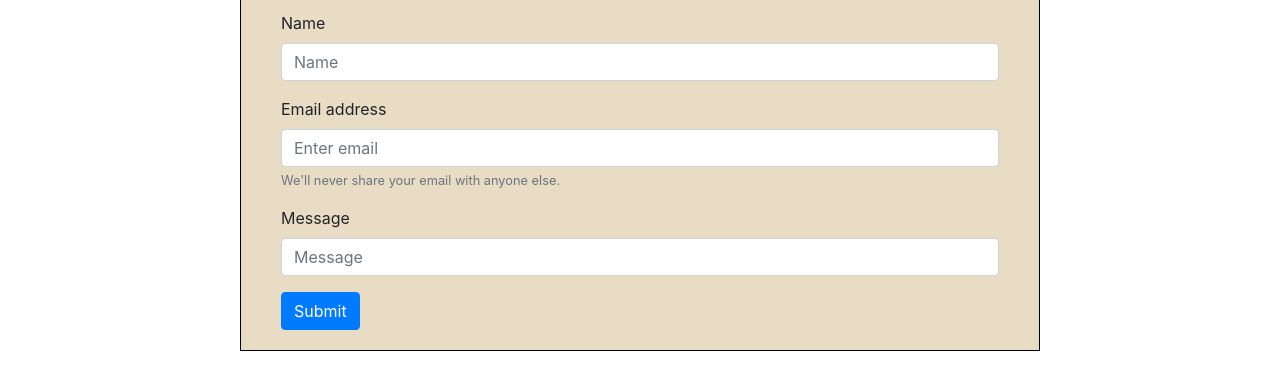
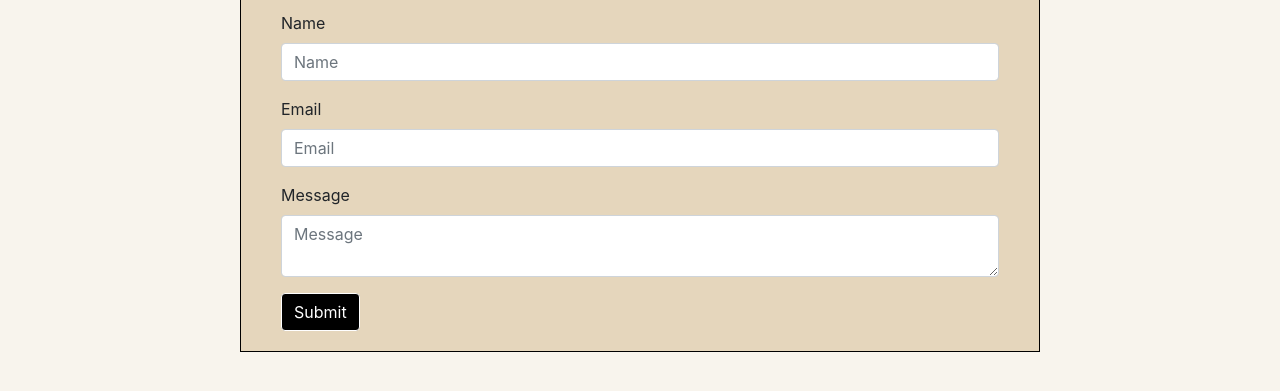
Before and after one commit to ttngu/02Homework, a plain HTML site: page Homework2/contact.html in a window 1280 px wide. Shown: the part 169-560 px from the top of the page. Drawn offline with nearby package versions, Linux system fonts and the light colour scheme.

Commit message:
changed backgroud

```diff
--- a/Homework2/contact.html
+++ b/Homework2/contact.html
@@ -39,23 +39,25 @@
         <h1>Contact</h1>
         <hr>
         <form>
-          <!-- Name -->
+            <form action="https://api.formbucket.com/f/c2K3QTQ" method="post">
                 <div class="form-group">
-            <label for="inputName1">Name</label>
-            <input type="name" class="form-control" id="nameInput1" placeholder="Name">
+                    <label for="name">Name</label>
+                    <input class="form-control" id="name" type="text" name="Name" placeholder="Name">
                 </div>
-          <!-- Email -->
+                <!-- Email Box -->
                 <div class="form-group">
-            <label for="exampleInputEmail1">Email address</label>
-            <input type="email" class="form-control" id="exampleInputEmail1" aria-describedby="emailHelp" placeholder="Enter email">
-            <small id="emailHelp" class="form-text text-muted">We'll never share your email with anyone else.</small>
+                <label for="email">Email</label>
+                <input class="form-control" id="email" type="email" name="Email" placeholder="Email">
               </div>
-          <!-- Message -->
+                <!-- Message Box -->
               <div class="form-group">
-            <label for="messageInput1">Message</label>
-            <input type="message" class="form-control" id="messageInput" placeholder="Message">
+                <label for="message">Message</label>
+                <textarea class="form-control" id="message" name="Message" placeholder="Message"></textarea>
               </div>
-          <button type="submit" class="btn btn-primary">Submit</button>
+              <!-- Submit Button -->
+              <input class="btn btn-primary" type="submit" value="Submit"/>
+
+            </form>
         </form>
     </div>
 
--- a/Homework2/style.css
+++ b/Homework2/style.css
@@ -1,5 +1,5 @@
 body {
-    background-color: white;
+    background-color: rgb(212,185,140,15%);
 }
 .navbar {
     border: 1px solid black;
@@ -17,6 +17,7 @@ body {
     padding-right: 40px;
     background-color:rgb(212,185,140,50%);
     border: 1px solid black;
+
  }
 
 .center {
@@ -25,10 +26,8 @@ body {
     background-color: rgb(212,185,140,50%);
     border: 1px solid black;
     padding: 10px;
-
+}
 .btn {
     background-color:black;
     border: 1px solid white;
-
-
 }
```
Also changed, not shown: Homework2/Assets/Images/background.jpg (added), 2 other files. Lines whose indentation alone changed are shown as unchanged.
